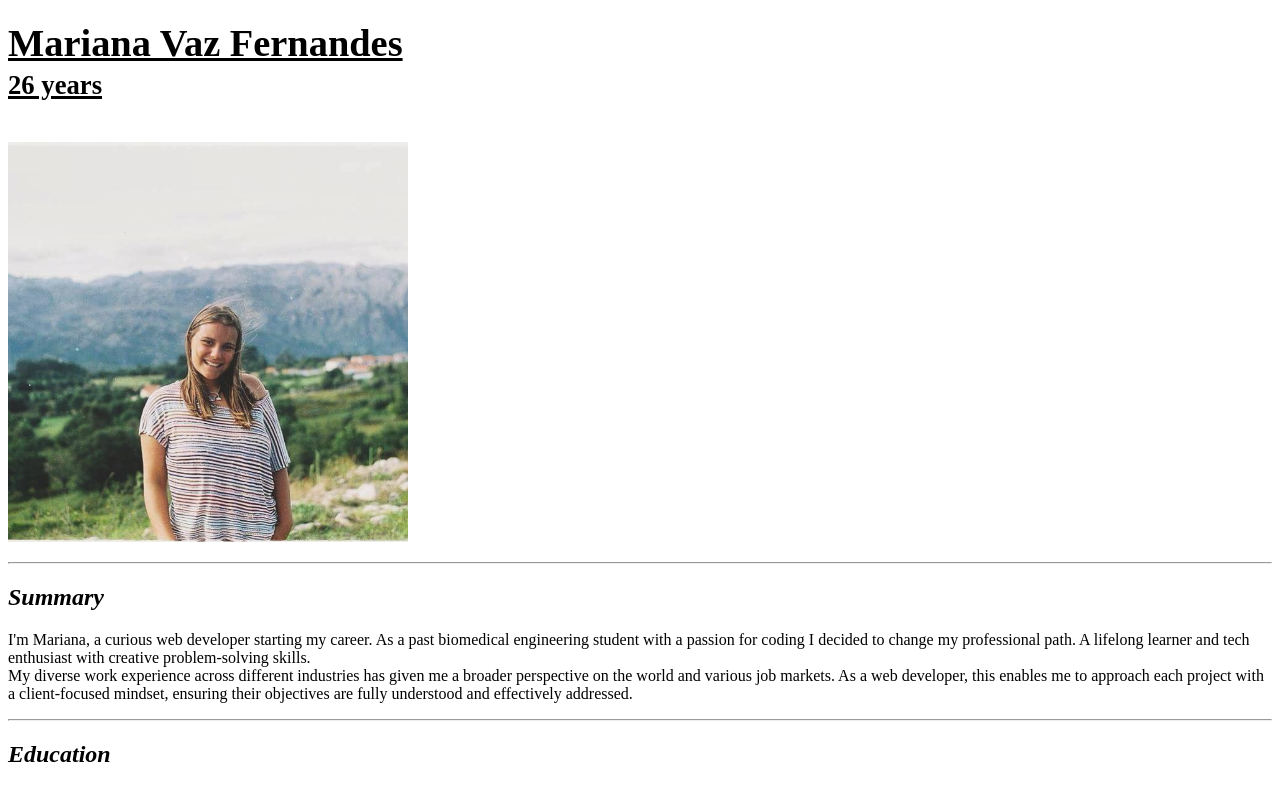
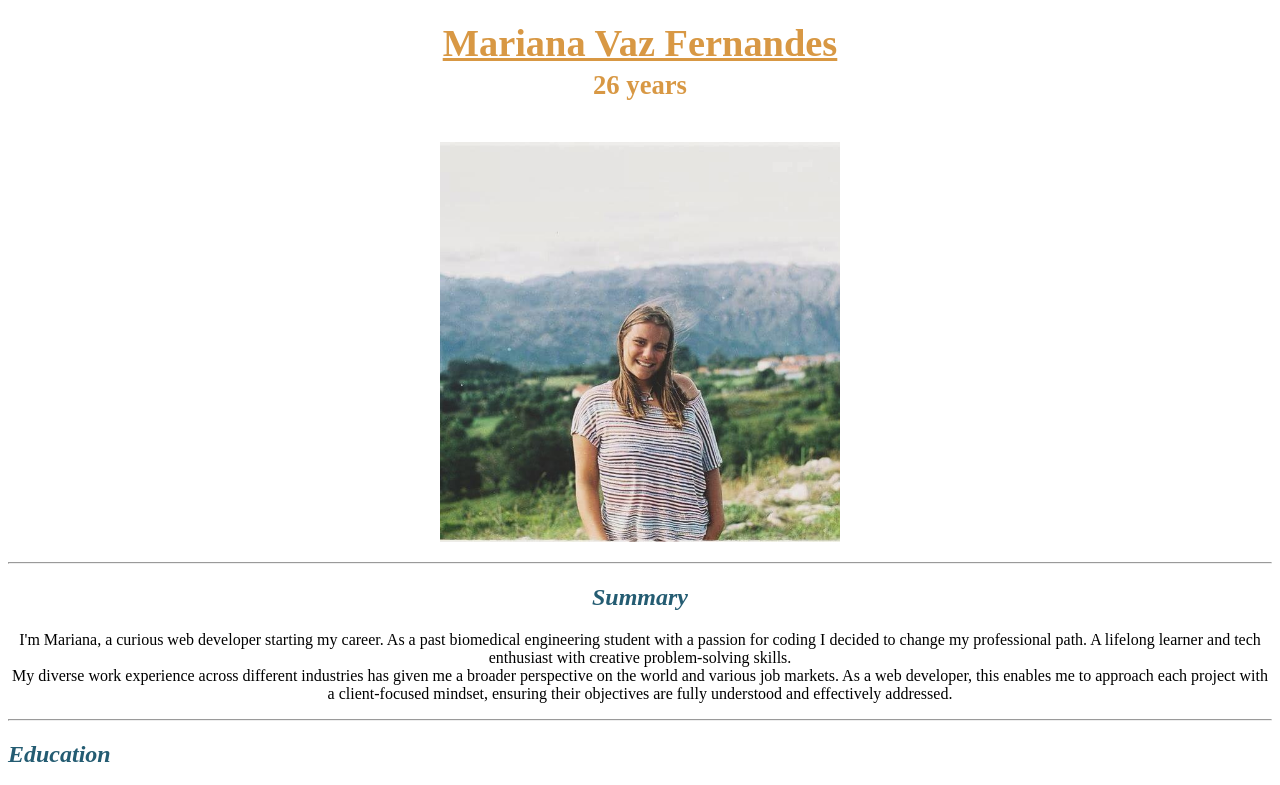
Before and after one commit to mvazf6/Resume, a plain HTML site: page index.html in a window 1280 px wide. Shown: the top 785 px of the page. Drawn offline with Linux system fonts and the light colour scheme.

Commit message:
Add files via upload

```diff
--- a/index.html
+++ b/index.html
@@ -4,30 +4,56 @@
     <meta charset="UTF-8">
     <meta name="viewport" content="width=device-width, initial-scale=1.0">
     <title>My Resume</title>
+    <style>
+        #center{
+            text-align: center;
+        }
+
+        h1{
+            color:rgb(216, 152, 68);
+        }
+        h2{
+            color:rgb(36, 92, 114);
+        }
+        h3{
+            color:rgb(216, 152, 68);
+        }
+        h4{
+            color:rgb(216, 152, 68);
+        }
+    </style>
+
 </head>
 <body>
-    <h1>
+    <h1 id="center">
 
         <b>
             <u>
-                 <big>Mariana Vaz Fernandes</big>
-                 <br><small>26 years</small>
+                <big>Mariana Vaz Fernandes</big>
+
             </u>
+            <br>
+            <small>26 years</small>
          </b>
     </h1>
     <br>
-    <img src="./me.jpg" width="400">
+    <div id="center">
+        <img class="image.center" src="./me.jpg" width="400">
+    </div>
+
     <p>
         <hr>
-        <h2>
+        <h2 id="center">
             <i>Summary</i>
             </u>
         </h2>
-        I'm Mariana, a curious web developer starting my career. As a past biomedical engineering student with a passion for coding I decided to change my professional path.
+        <p id="center">
+            I'm Mariana, a curious web developer starting my career. As a past biomedical engineering student with a passion for coding I decided to change my professional path.
         A lifelong learner and tech enthusiast with creative problem-solving skills.
         <br>
         My diverse work experience across different industries has given me a broader perspective on the world and various job markets. As a web developer, this enables me to approach each project with a client-focused mindset, ensuring their objectives are fully understood and effectively addressed.
         <br>
+        </p>
     </p>
     <hr>
     <p>
```
